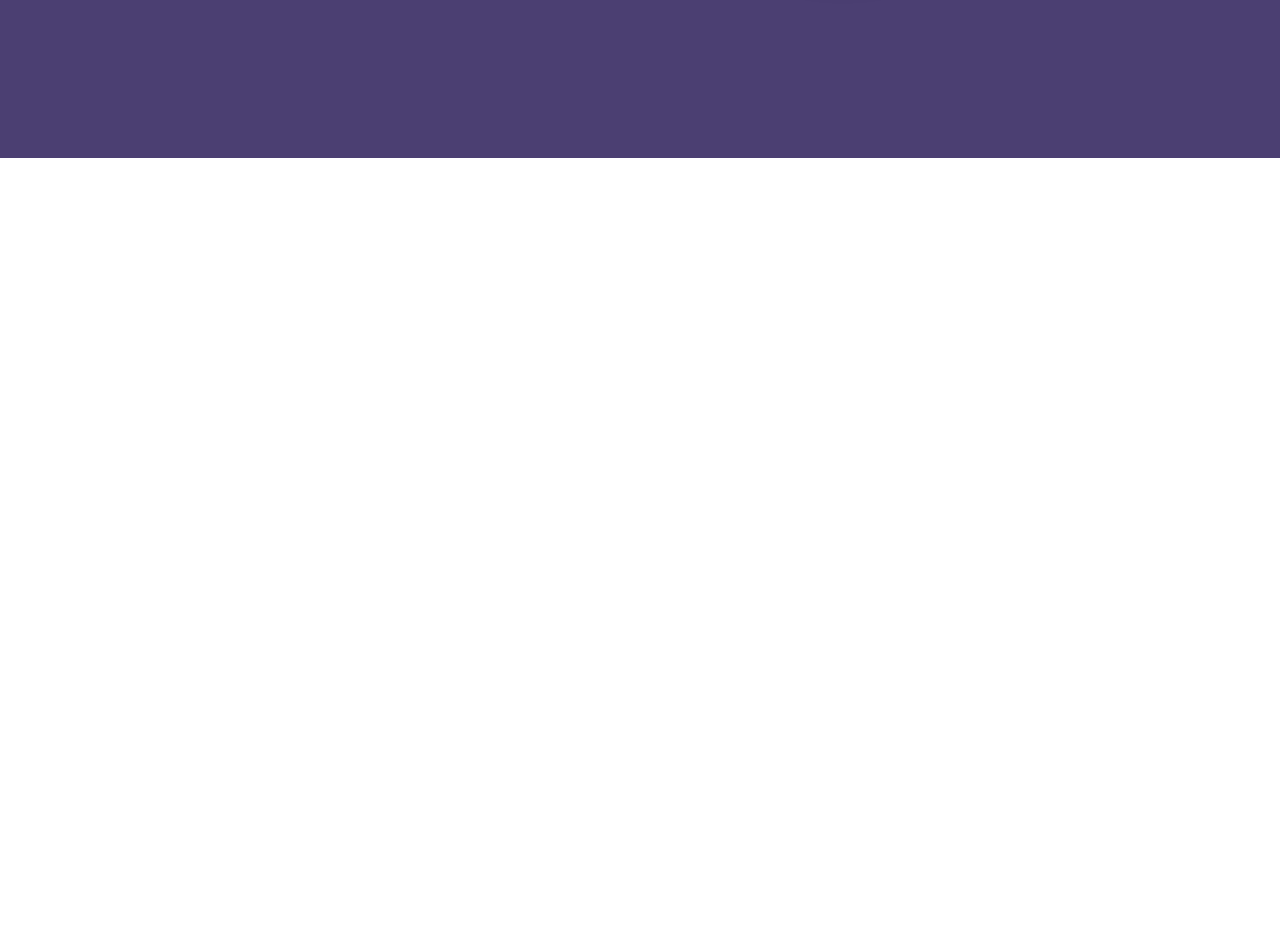
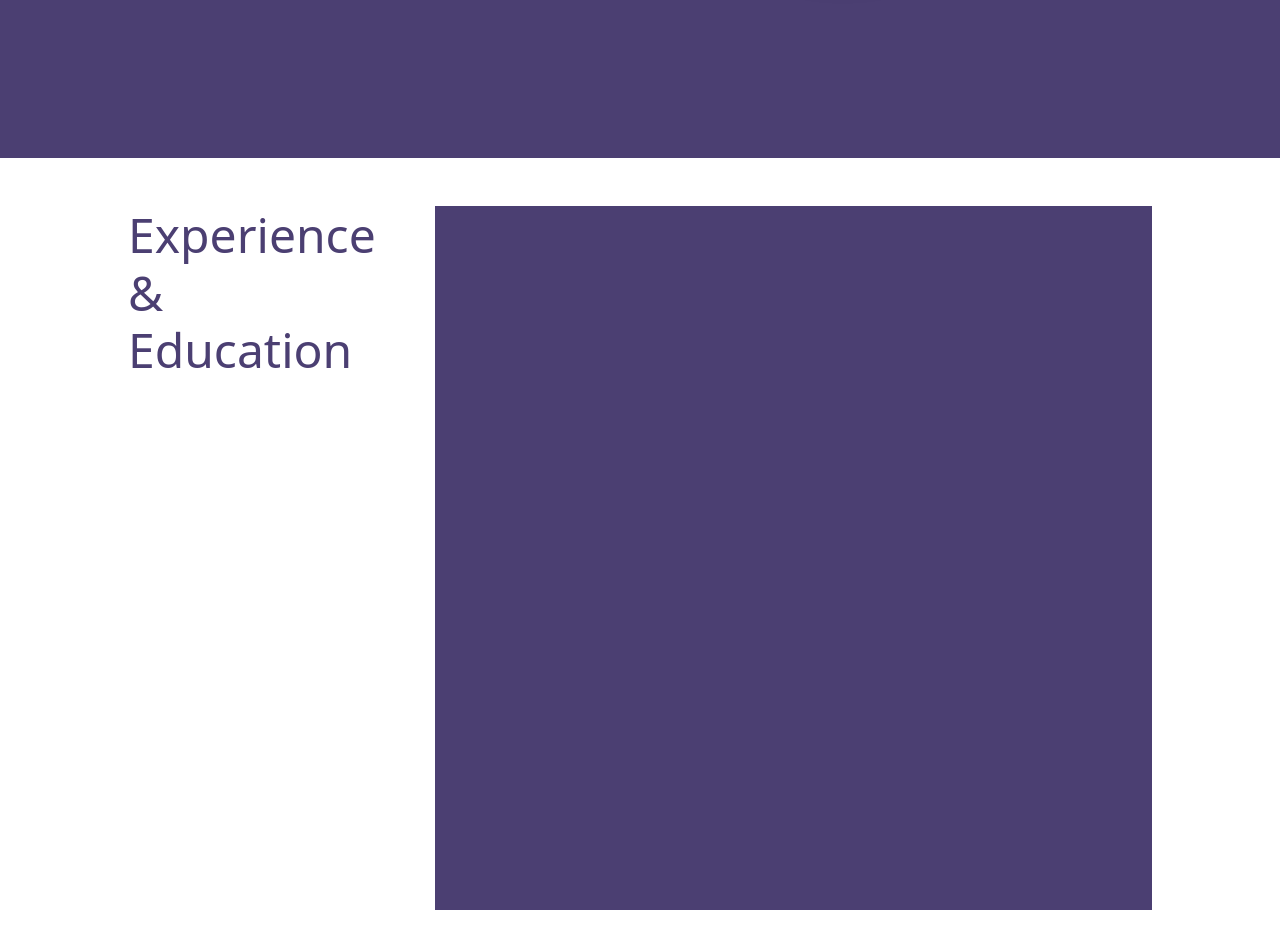
Before and after one commit to rajarshibala2005/myPortfolio, a plain HTML site: page index.html in a window 1280 px wide. Shown: the part 1466-2414 px from the top of the page. Before the commit the page ends 1624 px from the top, so only its background shows below. Drawn offline with nearby package versions, Linux system fonts and the light colour scheme.

Commit message:
experience and education page layout added

```diff
--- a/css/responsive.css
+++ b/css/responsive.css
@@ -22,6 +22,9 @@
     .about-text h3 {
         font-size: 2.5rem;
     }
+    .about-img {
+        padding: 1rem;
+    }
     .about-img img {
         width: 15rem;
     }
--- a/index.html
+++ b/index.html
@@ -25,7 +25,7 @@
       </div>
     </div>
   </header>
-  <section class="aboutUs-anime">4
+  <section class="aboutUs-anime aboutUS">4
     <div class="section about d-flex justify-content-center align-item-center">
       <div class="aboutus d-flex">
         <div class="about-text pt-0 pt-md-5">
@@ -40,6 +40,18 @@
       </div>
     </div>
   </section>
+  <section class="ex-nd-edu">
+    <div class="section exedu">
+      <div class="ex-edu d-flex">
+        <div class="ex-edu-left">
+          <h3 style="font-size: 3rem;">Experience & Education</h3>
+        </div>
+        <div class="ex-edu-right">
+
+        </div>
+      </div>
+    </div>
+  </section>
   <script src="https://cdn.jsdelivr.net/npm/bootstrap@5.3.3/dist/js/bootstrap.bundle.min.js"
     integrity="sha384-YvpcrYf0tY3lHB60NNkmXc5s9fDVZLESaAA55NDzOxhy9GkcIdslK1eN7N6jIeHz"
     crossorigin="anonymous"></script>
--- a/styles.css
+++ b/styles.css
@@ -65,3 +65,24 @@
 .about-img img {
     width: 25rem;
 }
+.exedu {
+    box-sizing: border-box;
+    width: 100%;
+    height: 100vh;
+}
+.ex-edu {
+    box-sizing: border-box;
+    width: 80%;
+    height: 100vh;
+    margin: auto;
+    padding: 3rem 0;
+}
+.ex-edu-left {
+    width: 30%;
+    padding-right: 7rem;
+    color: #4B3F72;
+}
+.ex-edu-right {
+    width: 70%;
+    background: #4B3F72;
+}
```
